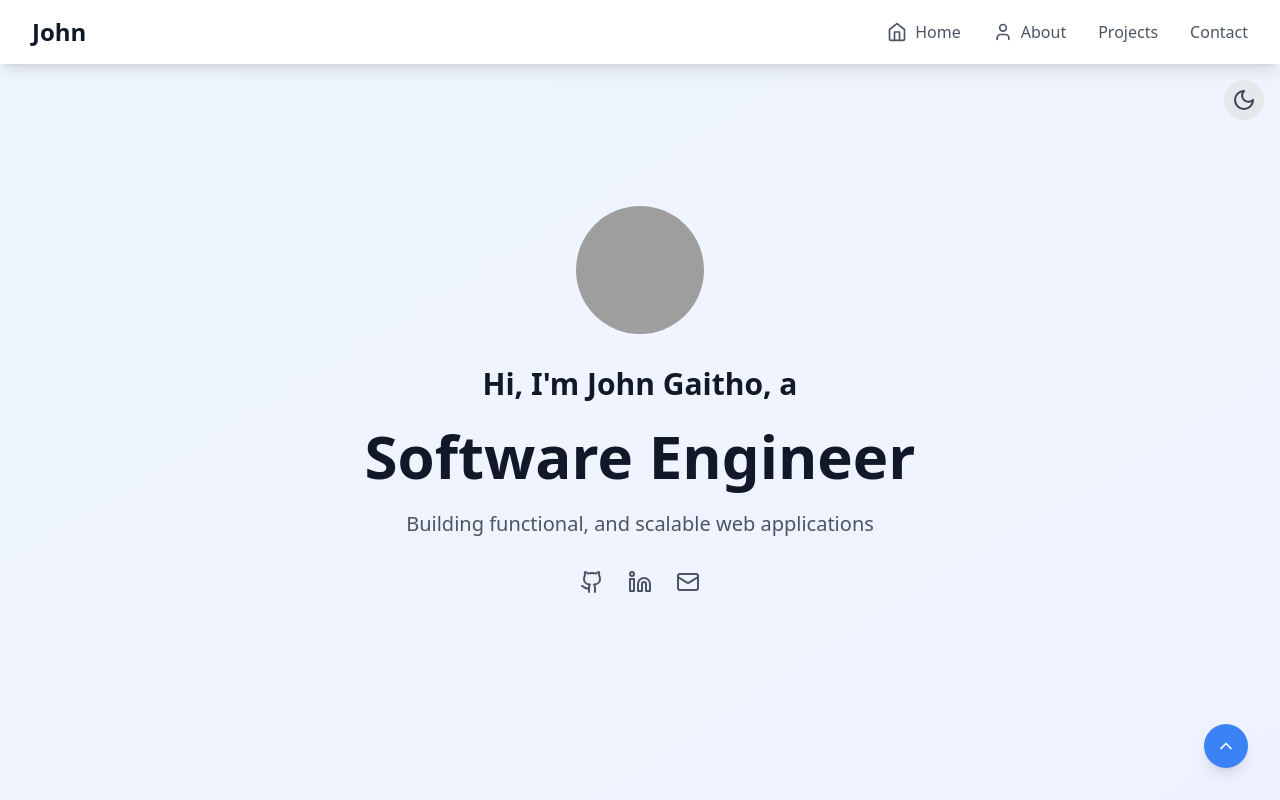
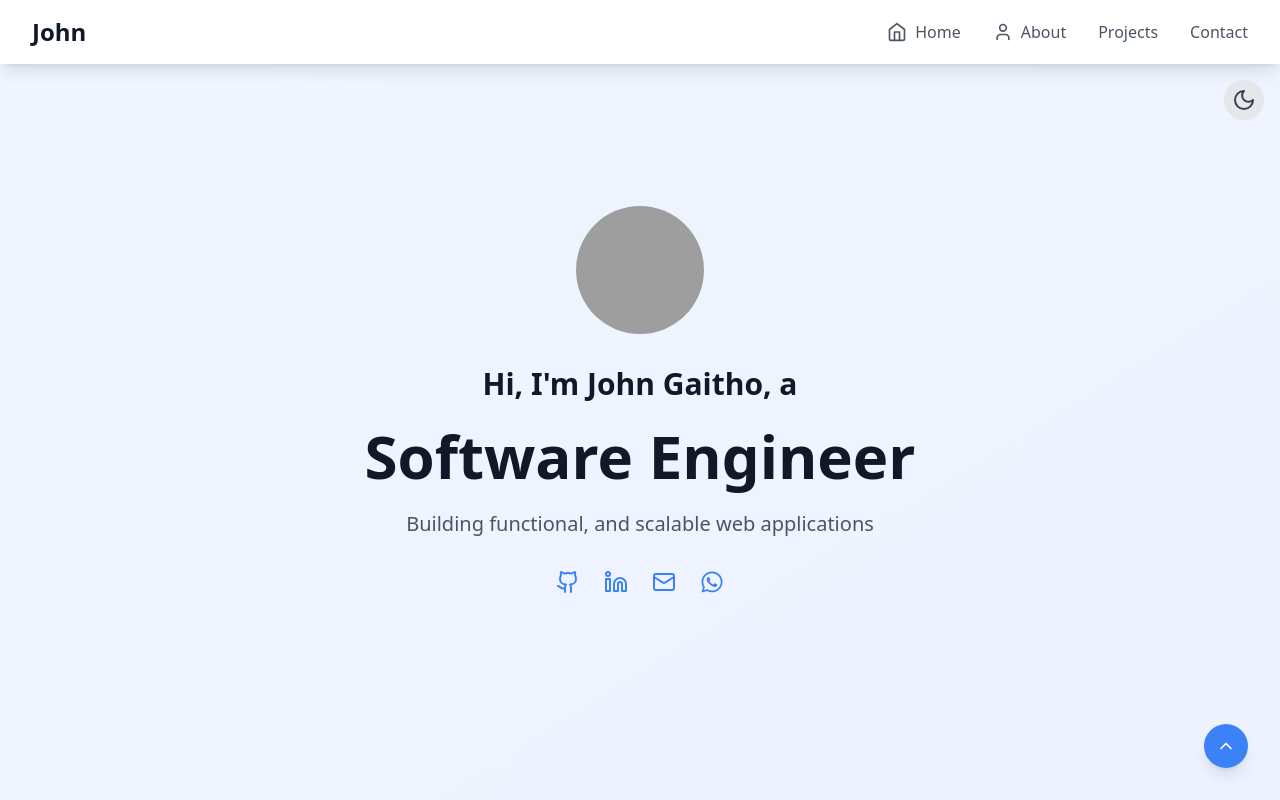
Before and after one commit to John-Gaitho/my-poltifolio, a React (Vite) app: page / in a window 1280 px wide. Shown: the top 800 px of the page. Built offline with nearby package versions, Linux system fonts and the light colour scheme; grey boxes are pictures that could not be loaded.

Commit message:
new face

```diff
--- a/package.json
+++ b/package.json
@@ -15,7 +15,8 @@
     "lucide-react": "^0.344.0",
     "react": "^18.3.1",
     "react-dom": "^18.3.1",
-    "react-hot-toast": "^2.4.1"
+    "react-hot-toast": "^2.4.1",
+    "react-icons": "^5.5.0"
   },
   "devDependencies": {
     "@eslint/js": "^9.9.1",
--- a/src/App.jsx
+++ b/src/App.jsx
@@ -1,5 +1,7 @@
 import React, { useRef, useState, useEffect } from 'react';
 import { motion, AnimatePresence } from 'framer-motion';
+import { FaWhatsapp } from 'react-icons/fa';
+
 import {
   Github,
   Linkedin,
@@ -91,7 +93,8 @@ function App() {
   const socialLinks = [
     { name: "GitHub", icon: <Github size={20} />, href: "https://github.com/John-Gaitho" },
     { name: "LinkedIn", icon: <Linkedin size={20} />, href: "https://linkedin.com/in/yourusername" },
-    { name: "Email", icon: <Mail size={20} />, href: "mailto:jgaitho@gmail.com" }
+    { name: "Email", icon: <Mail size={20} />, href: "mailto:jgaitho@gmail.com" },
+    { name: "WhatsApp", icon: <FaWhatsapp size={20} />, href: "https://wa.me/254718634116" }
   ];
 
   const handleFocus = (id) => {
@@ -285,7 +288,7 @@ function App() {
           >
             <motion.a
               href="https://github.com/John-Gaitho"
-              className="text-gray-600 dark:text-gray-300 hover:text-gray-900 dark:hover:text-white"
+              className="text-blue-500 hover:text-blue-700 dark:text-blue-400 dark:hover:text-blue-300"
               whileHover={{ scale: 1.2 }}
               whileTap={{ scale: 0.9 }}
             >
@@ -293,7 +296,7 @@ function App() {
             </motion.a>
             <motion.a
               href="https://linkedin.com/in/John-Gaitho"
-              className="text-gray-600 dark:text-gray-300 hover:text-gray-900 dark:hover:text-white"
+              className="text-blue-500 hover:text-blue-700 dark:text-blue-400 dark:hover:text-blue-300"
               whileHover={{ scale: 1.2 }}
               whileTap={{ scale: 0.9 }}
             >
@@ -301,12 +304,21 @@ function App() {
             </motion.a>
             <motion.a
               href="mailto:jgaitho016@gmail.com"
-              className="text-gray-600 dark:text-gray-300 hover:text-gray-900 dark:hover:text-white"
+                 className="text-blue-500 hover:text-blue-700 dark:text-blue-400 dark:hover:text-blue-300"
               whileHover={{ scale: 1.2 }}
               whileTap={{ scale: 0.9 }}
             >
               <Mail size={24} />
             </motion.a>
+            <motion.a
+    href="https://wa.me/254718634116"
+    className="text-blue-500 hover:text-blue-700 dark:text-blue-400 dark:hover:text-blue-300"
+    whileHover={{ scale: 1.2 }}
+    whileTap={{ scale: 0.9 }}
+    aria-label="WhatsApp"
+  >
+    <FaWhatsapp size={24} />
+  </motion.a>
           </motion.div>
         </div>
       </motion.section>
```
Also changed, not shown: 1 other file (tests, documents, lock files or other folders).
